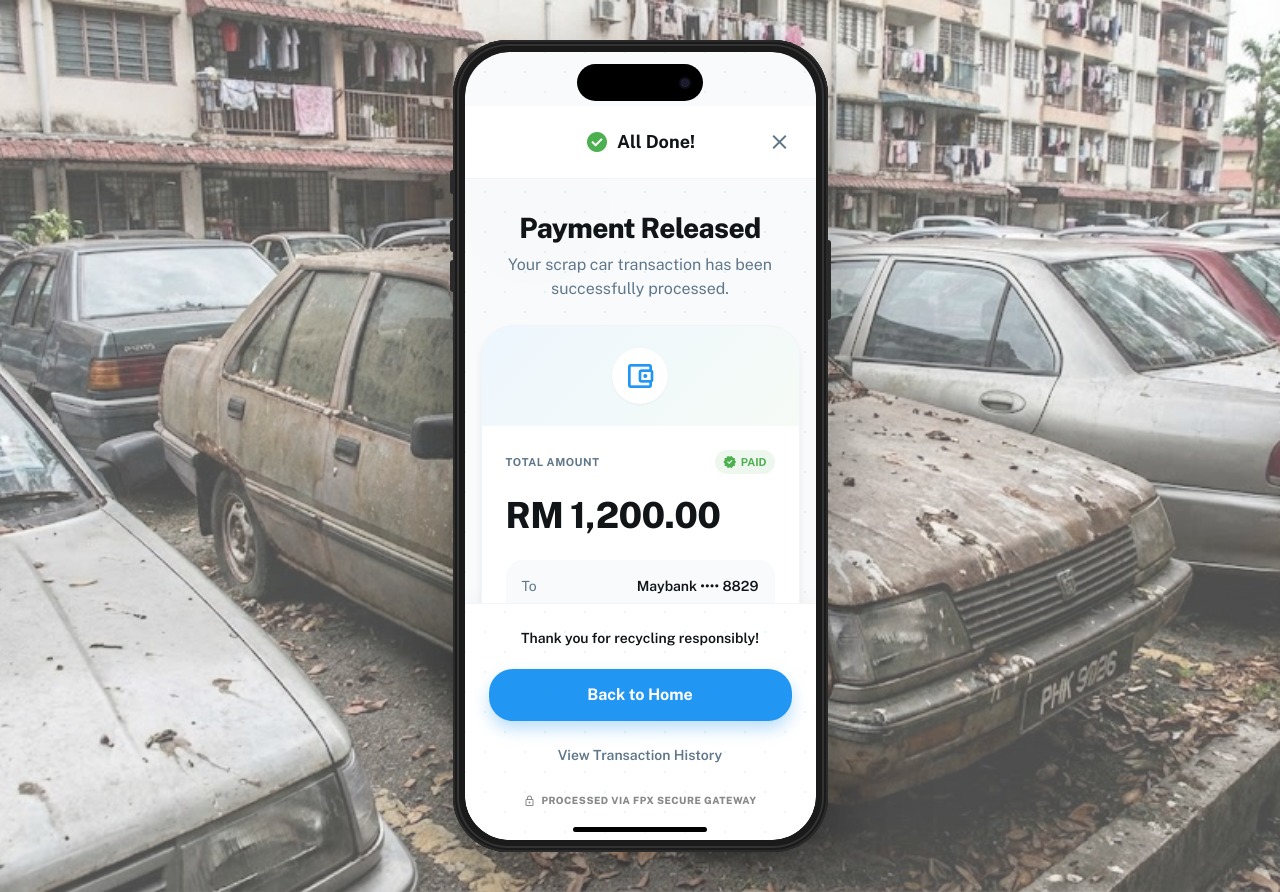
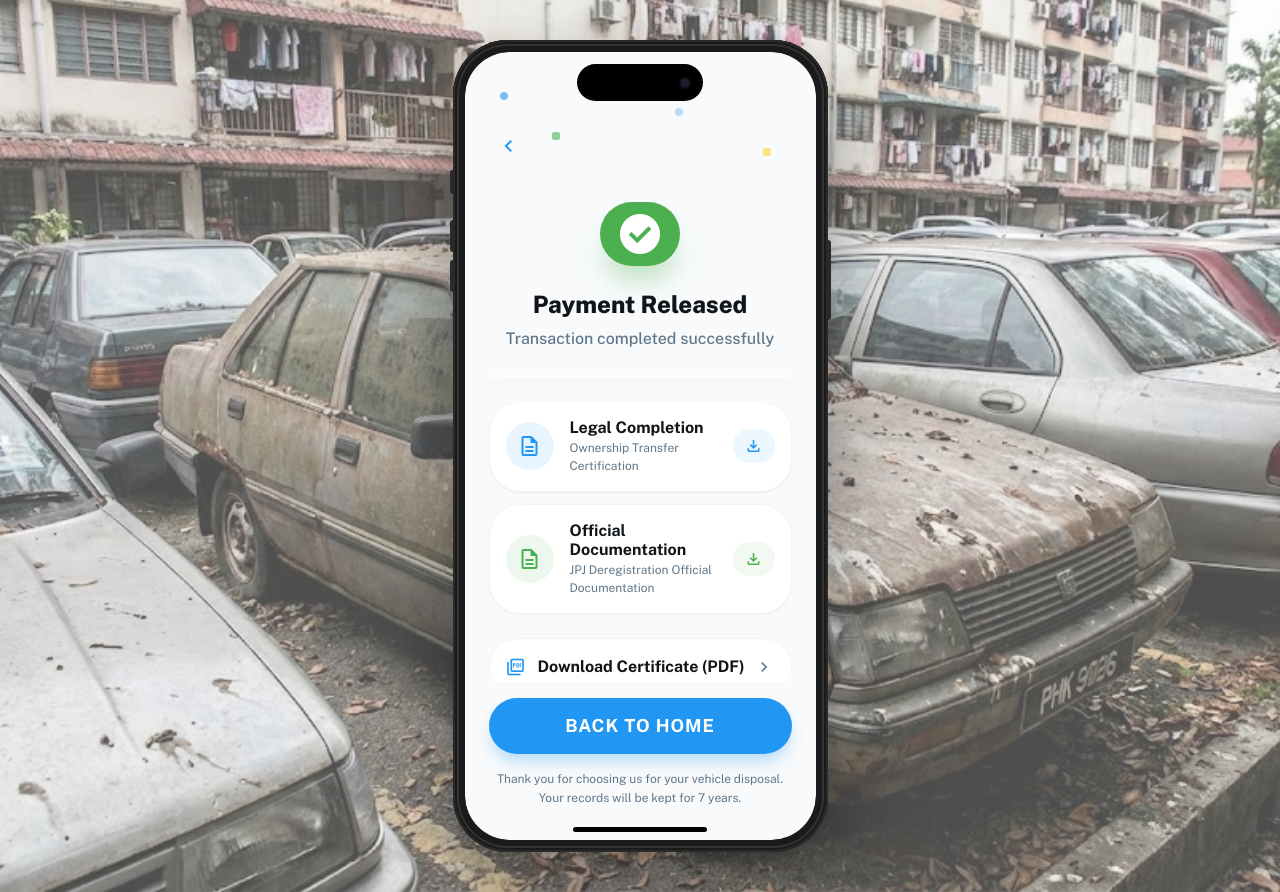
Before and after one commit to naimmazni/scrap2go, a Next.js app: page /payout-confirmation in a window 1280 px wide. Built offline with nearby package versions, Linux system fonts and the light colour scheme.

Commit message:
fix: update navigation route in OwnershipTransferScreen and enhance PayoutConfirmationScreen layout and functionality

```diff
--- a/src/components/screens/OwnershipTransferScreen.tsx
+++ b/src/components/screens/OwnershipTransferScreen.tsx
@@ -113,7 +113,7 @@ const OwnershipTransferScreen: React.FC = () => {
     if (canSubmit) {
       // In real app: save signature blob and transfer data
       console.log('Ownership transfer authorized');
-      router.push('/success');
+      router.push('/jpj-deregistration-success');
     }
   };
 
--- a/src/components/screens/PayoutConfirmationScreen.tsx
+++ b/src/components/screens/PayoutConfirmationScreen.tsx
@@ -1,128 +1,103 @@
 'use client';
 
-// Payout Confirmation / All Done Screen
 import React, { useState } from 'react';
 import { useRouter } from 'next/navigation';
 import { theme, withOpacity } from '@/lib/theme';
 import { Icon, Button, PageContainer } from '@/components/ui';
 
-const PayoutConfirmationScreen: React.FC = () => {
+interface PayoutConfirmationScreenProps {
+  amount?: number;
+}
+
+const PayoutConfirmationScreen: React.FC<PayoutConfirmationScreenProps> = ({ amount = 1200 }) => {
   const router = useRouter();
   const [isDownloading, setIsDownloading] = useState(false);
 
-  // Mock handlers
-  const handleShare = async () => {
-    if (navigator.share) {
-      try {
-        await navigator.share({
-          title: 'Payment Receipt',
-          text: 'Receipt for vehicle scrappage payment.',
-          url: window.location.href,
-        });
-      } catch (error) {
-        console.log('Error sharing:', error);
-      }
-    } else {
-      console.log('Web Share API not supported');
-      // Fallback logic here
-    }
-  };
-
-  const handleDownload = () => {
+  const handleDownloadDocument = () => {
     setIsDownloading(true);
-    // Simulate API call for PDF generation
+    // Simulate PDF download for JPJ deregistration document
     setTimeout(() => {
       setIsDownloading(false);
-      console.log('Download certificate triggered');
+      console.log('JPJ Deregistration Certificate downloaded');
+      // In real implementation, trigger actual PDF download
     }, 1500);
   };
 
   return (
     <PageContainer>
-      {/* Background: Subtle Pattern */}
+      {/* Confetti Particles */}
       <div style={{
         position: 'absolute',
-        inset: 0,
-        backgroundImage: `
-          radial-gradient(circle at 20% 20%, ${withOpacity(theme.colors.success, 0.05)} 0%, transparent 40%),
-          radial-gradient(circle, ${theme.colors.primary} 1.5px, transparent 1.5px),
-          radial-gradient(circle, ${theme.colors.success} 1.5px, transparent 1.5px)
-        `,
-        backgroundSize: '100% 100%, 40px 40px, 40px 40px',
-        backgroundPosition: '0 0, 0 0, 20px 20px',
-        opacity: 0.1,
+        top: 0,
+        left: 0,
+        right: 0,
+        height: 240,
         pointerEvents: 'none',
-        zIndex: 0,
-      }} />
-
-      {/* --- Header --- */}
-      <header style={{
-        display: 'flex',
-        alignItems: 'center',
-        justifyContent: 'space-between',
-        padding: `${theme.spacing.md} ${theme.spacing.lg}`,
-        backgroundColor: 'rgba(255, 255, 255, 0.9)',
-        backdropFilter: 'blur(8px)',
-        borderBottom: `1px solid ${theme.colors.gray100}`,
-        position: 'sticky',
-        top: 0,
-        zIndex: 50,
+        overflow: 'hidden',
+        zIndex: 10,
       }}>
-        {/* Placeholder for balance/alignment */}
-        <div style={{ width: 40 }} />
-
-        <div style={{ display: 'flex', alignItems: 'center', gap: 8 }}>
-          <Icon name="check_circle" size={24} filled color={theme.colors.success} />
-          <h2 style={{
-            fontSize: theme.fontSizes.lg,
-            fontWeight: theme.fontWeights.bold,
-            color: theme.colors.textPrimary,
-          }}>
-            All Done!
-          </h2>
+        <div style={{ position: 'absolute', width: 8, height: 8, backgroundColor: theme.colors.primary, borderRadius: '50%', top: 40, left: '10%', opacity: 0.6 }} />
+        <div style={{ position: 'absolute', width: 8, height: 8, backgroundColor: theme.colors.success, borderRadius: '2px', top: 80, left: '25%', opacity: 0.6 }} />
+        <div style={{ position: 'absolute', width: 8, height: 8, backgroundColor: '#90CAF9', borderRadius: '50%', top: 56, left: '60%', opacity: 0.6 }} />
+        <div style={{ position: 'absolute', width: 8, height: 8, backgroundColor: '#FDD835', borderRadius: '2px', top: 96, left: '85%', opacity: 0.6 }} />
       </div>
 
-        <button
-          onClick={() => router.push('/home')}
-          aria-label="Close"
-          style={{
-            width: 40,
-            height: 40,
-            padding: 0,
-            border: 'none',
-            background: 'none',
-            display: 'flex',
-            alignItems: 'center',
-            justifyContent: 'flex-end',
-            cursor: 'pointer'
-          }}
-        >
-          <Icon name="close" size={24} color={theme.colors.textSecondary} />
-        </button>
-      </header>
-
-      {/* --- Main Content --- */}
       <main style={{
         flex: 1,
         display: 'flex',
         flexDirection: 'column',
+        alignItems: 'center',
+        padding: `${theme.spacing.md} ${theme.spacing.lg} ${theme.spacing.lg}`,
+        width: '100%',
+        maxWidth: 448,
+        margin: '0 auto',
+        gap: 24,
         position: 'relative',
-        paddingBottom: 40,
+        zIndex: 20,
         overflowY: 'auto',
       }}>
+        {/* Back Button */}
+        <div style={{
+          alignSelf: 'flex-start',
+          marginBottom: 8,
+        }}>
+          <Button
+            variant="ghost"
+            onClick={() => router.back()}
+            style={{
+              display: 'flex',
+              alignItems: 'center',
+              gap: 8,
+              padding: `${theme.spacing.xs} ${theme.spacing.sm}`,
+            }}
+          >
+            <Icon name="chevron_left" size={24} color={theme.colors.primary} />
+          </Button>
+        </div>
 
-        {/* Hero Headline */}
+        {/* Success Icon */}
         <div style={{
-          position: 'relative',
-          zIndex: 10,
-          padding: '32px 24px 24px',
-          textAlign: 'center'
+          width: 80,
+          height: 80,
+          borderRadius: theme.borderRadius.full,
+          backgroundColor: theme.colors.success,
+          display: 'flex',
+          alignItems: 'center',
+          justifyContent: 'center',
+          color: '#fff',
+          boxShadow: `0 20px 25px -5px ${withOpacity(theme.colors.success, 0.3)}`,
+          border: `8px solid ${withOpacity(theme.colors.success, 0.15)}`,
         }}>
+          <Icon name="check_circle" size={48} color="#fff" filled />
+        </div>
+
+        {/* Heading */}
+        <div style={{ textAlign: 'center' }}>
           <h1 style={{
-            fontSize: '28px',
-            fontWeight: 800,
-            letterSpacing: '-0.02em',
+            fontSize: theme.fontSizes['2xl'],
+            fontWeight: theme.fontWeights.extrabold || 800,
             color: theme.colors.textPrimary,
+            margin: 0,
             marginBottom: 8,
           }}>
             Payment Released
@@ -130,231 +105,317 @@ const PayoutConfirmationScreen: React.FC = () => {
           <p style={{
             fontSize: theme.fontSizes.base,
             color: theme.colors.textSecondary,
-            maxWidth: '280px',
-            margin: '0 auto',
-            lineHeight: 1.5,
+            margin: 0,
+            fontWeight: theme.fontWeights.medium,
           }}>
-            Your scrap car transaction has been successfully processed.
+            Transaction completed successfully
           </p>
         </div>
 
-        <div style={{ padding: '0 16px', display: 'flex', flexDirection: 'column', gap: 16, position: 'relative', zIndex: 10 }}>
-
-          {/* Card 1: Bank Transfer Receipt */}
+        {/* Receipt Card */}
         <div style={{
+          width: '100%',
           backgroundColor: '#fff',
           borderRadius: theme.borderRadius['2xl'],
-            boxShadow: theme.shadows.md,
-            border: `1px solid ${theme.colors.gray100}`,
           overflow: 'hidden',
+          boxShadow: theme.shadows.lg,
+          border: `1px solid #fff`,
         }}>
-            {/* Visual Header */}
+          {/* Receipt Top - Amount */}
           <div style={{
-              width: '100%',
-              height: 100,
-              background: `linear-gradient(135deg, ${withOpacity(theme.colors.primary, 0.08)} 0%, ${withOpacity(theme.colors.success, 0.05)} 100%)`,
+            padding: 32,
             display: 'flex',
+            flexDirection: 'column',
             alignItems: 'center',
-              justifyContent: 'center',
+            borderBottom: `2px dashed ${withOpacity(theme.colors.gray200, 0.6)}`,
             position: 'relative',
           }}>
+            {/* Dashed border cutouts */}
             <div style={{
-                width: 56,
-                height: 56,
-                borderRadius: '50%',
-                backgroundColor: '#fff',
+              position: 'absolute',
+              left: -12,
+              bottom: -12,
+              width: 24,
+              height: 24,
+              borderRadius: theme.borderRadius.full,
+              backgroundColor: theme.colors.backgroundLight,
+            }} />
+            <div style={{
+              position: 'absolute',
+              right: -12,
+              bottom: -12,
+              width: 24,
+              height: 24,
+              borderRadius: theme.borderRadius.full,
+              backgroundColor: theme.colors.backgroundLight,
+            }} />
+
+            <span style={{
+              fontSize: 11,
+              fontWeight: 700,
+              textTransform: 'uppercase',
+              color: theme.colors.textSecondary,
+              letterSpacing: '0.08em',
+              marginBottom: 8,
+            }}>
+              Amount Paid
+            </span>
+
+            <span style={{
+              fontSize: 48,
+              fontWeight: 900,
+              color: theme.colors.success,
+              lineHeight: 1.2,
+              letterSpacing: '-0.02em',
+              wordWrap: 'break-word',
+              overflow: 'visible',
+            }}>
+              RM {amount.toLocaleString('en-MY', { minimumFractionDigits: 2, maximumFractionDigits: 2 })}
+            </span>
+
+            {/* Bank Details */}
+            <div style={{
+              marginTop: 24,
+              padding: 12,
+              backgroundColor: withOpacity(theme.colors.gray200, 0.3),
+              borderRadius: theme.borderRadius['2xl'],
+              width: '100%',
               display: 'flex',
+              flexDirection: 'column',
               alignItems: 'center',
-                justifyContent: 'center',
-                boxShadow: theme.shadows.sm,
+              gap: 4,
             }}>
-                 <Icon name="account_balance_wallet" size={32} color={theme.colors.primary} />
+              <div style={{ display: 'flex', alignItems: 'center', gap: 8, fontSize: theme.fontSizes.base, fontWeight: 700, color: theme.colors.textPrimary }}>
+                <Icon name="account_balance" size={18} />
+                <span>Maybank</span>
+              </div>
+              <span style={{ fontSize: theme.fontSizes.xs, color: theme.colors.textSecondary }}>
+                Account ending in •••• 1234
+              </span>
             </div>
           </div>
 
           {/* Receipt Details */}
-            <div style={{ padding: 24, display: 'flex', flexDirection: 'column', gap: 6 }}>
-              <div style={{ display: 'flex', justifyContent: 'space-between', alignItems: 'center', marginBottom: 8 }}>
-                <span style={{ fontSize: 11, fontWeight: 700, textTransform: 'uppercase', color: theme.colors.textSecondary, letterSpacing: '0.05em' }}>
-                  Total Amount
-                </span>
-                <div style={{ display: 'flex', alignItems: 'center', gap: 4, padding: '4px 8px', backgroundColor: withOpacity(theme.colors.success, 0.1), borderRadius: 100 }}>
-                  <Icon name="verified" size={14} filled color={theme.colors.success} />
-                  <span style={{ fontSize: 11, fontWeight: 700, color: theme.colors.success, textTransform: 'uppercase' }}>Paid</span>
+          <div style={{
+            padding: 24,
+            backgroundColor: '#fff',
+            display: 'flex',
+            flexDirection: 'column',
+            gap: 12,
+          }}>
+            <div style={{ display: 'flex', justifyContent: 'space-between', fontSize: theme.fontSizes.sm }}>
+              <span style={{ color: theme.colors.textSecondary }}>Transaction Date</span>
+              <span style={{ fontWeight: 700, color: theme.colors.textPrimary }}>24 May 2024, 14:35</span>
+            </div>
+            <div style={{ display: 'flex', justifyContent: 'space-between', fontSize: theme.fontSizes.sm }}>
+              <span style={{ color: theme.colors.textSecondary }}>Reference ID</span>
+              <span style={{ fontWeight: 700, color: theme.colors.textPrimary }}>S2G-8829-XJ9</span>
+            </div>
           </div>
         </div>
 
-              <div style={{ fontSize: 36, fontWeight: 800, color: theme.colors.textPrimary, letterSpacing: '-0.02em' }}>
-                RM 1,200.00
-              </div>
-
-              <div style={{ marginTop: 12, padding: 16, backgroundColor: theme.colors.backgroundLight, borderRadius: theme.borderRadius.lg, display: 'flex', flexDirection: 'column', gap: 12 }}>
-                <div style={{ display: 'flex', justifyContent: 'space-between' }}>
-                   <span style={{ fontSize: theme.fontSizes.sm, color: theme.colors.textSecondary }}>To</span>
-                   <span style={{ fontSize: theme.fontSizes.sm, fontWeight: 600, color: theme.colors.textPrimary }}>Maybank •••• 8829</span>
-                </div>
-                <div style={{ width: '100%', height: 1, backgroundColor: theme.colors.gray200 }} />
-                <div style={{ display: 'flex', justifyContent: 'space-between' }}>
-                   <span style={{ fontSize: theme.fontSizes.sm, color: theme.colors.textSecondary }}>Ref ID</span>
-                   <span style={{ fontSize: theme.fontSizes.sm, fontWeight: 600, color: theme.colors.textPrimary }}>#TRX-8829-X2</span>
-                </div>
-              </div>
-
-              <button
-                onClick={handleShare}
-                style={{
-                  marginTop: 8,
+        {/* Document Cards Section */}
+        <div style={{ width: '100%', display: 'flex', flexDirection: 'column', gap: 12 }}>
+          {/* Ownership Transfer Certification */}
+          <div style={{
             width: '100%',
-                  height: 44,
-                  borderRadius: theme.borderRadius.lg,
-                  border: `1px solid ${theme.colors.gray200}`,
-                  backgroundColor: '#fff',
-                  color: theme.colors.textPrimary,
-                  fontSize: theme.fontSizes.sm,
-                  fontWeight: 600,
-                  display: 'flex',
-                  alignItems: 'center',
-                  justifyContent: 'center',
-                  gap: 8,
-                  cursor: 'pointer',
-                  transition: 'background-color 0.2s',
-                }}
-              >
-                <Icon name="share" size={18} />
-                Share Receipt
-              </button>
-            </div>
-          </div>
-
-          {/* Card 2: Legal Completion */}
-          <div style={{
-            padding: 20,
+            padding: 16,
             backgroundColor: '#fff',
             borderRadius: theme.borderRadius['2xl'],
-            boxShadow: theme.shadows.sm,
             border: `1px solid ${theme.colors.gray100}`,
             display: 'flex',
             alignItems: 'center',
             gap: 16,
+            boxShadow: theme.shadows.sm,
           }}>
             <div style={{
               width: 48,
               height: 48,
               borderRadius: theme.borderRadius.xl,
-              backgroundColor: withOpacity('#6366f1', 0.1),
+              backgroundColor: withOpacity(theme.colors.primary, 0.1),
               display: 'flex',
               alignItems: 'center',
               justifyContent: 'center',
               flexShrink: 0,
             }}>
-              <Icon name="description" size={24} color="#6366f1" />
+              <Icon name="description" size={24} color={theme.colors.primary} />
             </div>
 
             <div style={{ flex: 1 }}>
-              <h3 style={{ fontSize: theme.fontSizes.base, fontWeight: 700, color: theme.colors.textPrimary, marginBottom: 2 }}>
-                Official Certificate
+              <h3 style={{
+                fontSize: theme.fontSizes.base,
+                fontWeight: theme.fontWeights.bold,
+                color: theme.colors.textPrimary,
+                margin: 0,
+                marginBottom: 2,
+              }}>
+                Legal Completion
               </h3>
-              <p style={{ fontSize: theme.fontSizes.xs, color: theme.colors.textSecondary, lineHeight: 1.4 }}>
-                JPJ Deregistration Proof
+              <p style={{
+                fontSize: theme.fontSizes.xs,
+                color: theme.colors.textSecondary,
+                margin: 0,
+              }}>
+                Ownership Transfer Certification
               </p>
             </div>
 
             <button
-              onClick={handleDownload}
-              disabled={isDownloading}
+              onClick={handleDownloadDocument}
               style={{
                 padding: '8px 12px',
                 borderRadius: theme.borderRadius.lg,
-                backgroundColor: isDownloading ? theme.colors.gray100 : '#f0f2f5',
-                color: isDownloading ? theme.colors.textSecondary : theme.colors.textPrimary,
-                fontSize: theme.fontSizes.xs,
-                fontWeight: 700,
+                backgroundColor: isDownloading ? theme.colors.gray100 : withOpacity(theme.colors.primary, 0.08),
+                color: theme.colors.primary,
                 border: 'none',
                 display: 'flex',
                 alignItems: 'center',
-                gap: 6,
+                justifyContent: 'center',
                 cursor: isDownloading ? 'default' : 'pointer',
+                transition: 'background-color 0.2s',
               }}
             >
-              {isDownloading ? (
-                <span>Loading...</span>
-              ) : (
-                <>
-                  <Icon name="download" size={16} />
-                  <span>PDF</span>
-                </>
-              )}
+              <Icon name="download" size={18} />
             </button>
           </div>
 
+          {/* JPJ Deregistration Documentation */}
+          <div style={{
+            width: '100%',
+            padding: 16,
+            backgroundColor: '#fff',
+            borderRadius: theme.borderRadius['2xl'],
+            border: `1px solid ${theme.colors.gray100}`,
+            display: 'flex',
+            alignItems: 'center',
+            gap: 16,
+            boxShadow: theme.shadows.sm,
+          }}>
+            <div style={{
+              width: 48,
+              height: 48,
+              borderRadius: theme.borderRadius.xl,
+              backgroundColor: withOpacity(theme.colors.success, 0.1),
+              display: 'flex',
+              alignItems: 'center',
+              justifyContent: 'center',
+              flexShrink: 0,
+            }}>
+              <Icon name="description" size={24} color={theme.colors.success} />
             </div>
-      </main>
 
-      {/* --- Footer / Bottom Actions --- */}
-      <div style={{
-        padding: 24,
-        paddingBottom: 32,
-        backgroundColor: '#fff',
-        borderTop: `1px solid ${theme.colors.gray100}`,
-        display: 'flex',
-        flexDirection: 'column',
-        gap: 16,
-        boxShadow: '0 -4px 20px rgba(0,0,0,0.03)',
+            <div style={{ flex: 1 }}>
+              <h3 style={{
+                fontSize: theme.fontSizes.base,
+                fontWeight: theme.fontWeights.bold,
+                color: theme.colors.textPrimary,
+                margin: 0,
+                marginBottom: 2,
               }}>
-        <div style={{ textAlign: 'center', marginBottom: 4 }}>
-          <p style={{ fontSize: theme.fontSizes.sm, fontWeight: 600, color: theme.colors.textPrimary }}>
-             Thank you for recycling responsibly!
+                Official Documentation
+              </h3>
+              <p style={{
+                fontSize: theme.fontSizes.xs,
+                color: theme.colors.textSecondary,
+                margin: 0,
+              }}>
+                JPJ Deregistration Official Documentation
               </p>
             </div>
 
-        <div style={{ display: 'flex', flexDirection: 'column', gap: 12 }}>
+            <button
+              onClick={handleDownloadDocument}
+              style={{
+                padding: '8px 12px',
+                borderRadius: theme.borderRadius.lg,
+                backgroundColor: isDownloading ? theme.colors.gray100 : withOpacity(theme.colors.success, 0.08),
+                color: theme.colors.success,
+                border: 'none',
+                display: 'flex',
+                alignItems: 'center',
+                justifyContent: 'center',
+                cursor: isDownloading ? 'default' : 'pointer',
+                transition: 'background-color 0.2s',
+              }}
+            >
+              <Icon name="download" size={18} />
+            </button>
+          </div>
+        </div>
+
+        {/* Download PDF Button */}
+        <button
+          style={{
+            width: '100%',
+            padding: '16px',
+            borderRadius: theme.borderRadius['2xl'],
+            border: `1px solid ${theme.colors.gray100}`,
+            backgroundColor: '#fff',
+            display: 'flex',
+            alignItems: 'center',
+            justifyContent: 'space-between',
+            fontSize: theme.fontSizes.base,
+            fontWeight: theme.fontWeights.bold,
+            color: theme.colors.textPrimary,
+            cursor: 'pointer',
+            transition: 'background-color 0.2s',
+          }}
+          onMouseOver={(e) => e.currentTarget.style.backgroundColor = theme.colors.backgroundLight}
+          onMouseOut={(e) => e.currentTarget.style.backgroundColor = '#fff'}
+        >
+          <span style={{ display: 'flex', alignItems: 'center', gap: 12 }}>
+            <Icon name="picture_as_pdf" size={20} color={theme.colors.primary} />
+            Download Certificate (PDF)
+          </span>
+          <Icon name="chevron_right" size={20} color={theme.colors.textSecondary} />
+        </button>
+      </main>
+
+      {/* Footer */}
+      <footer style={{
+        width: '100%',
+        maxWidth: 448,
+        margin: '0 auto',
+        padding: `16px ${theme.spacing.lg} 32px`,
+      }}>
         <Button
           fullWidth
           size="lg"
           onClick={() => router.push('/home')}
           style={{
-              height: 52,
-              borderRadius: theme.borderRadius.xl,
-              fontSize: theme.fontSizes.base,
-              fontWeight: 700,
-              boxShadow: theme.shadows.primary,
+            height: 56,
+            borderRadius: theme.borderRadius['2xl'],
+            boxShadow: `0 10px 15px -3px ${withOpacity(theme.colors.primary, 0.3)}`,
+            textTransform: 'uppercase',
+            fontWeight: theme.fontWeights.bold,
+            letterSpacing: '0.05em',
           }}
         >
           Back to Home
         </Button>
 
-          <button
-            style={{
-              width: '100%',
-              height: 44,
-              display: 'flex',
-              alignItems: 'center',
-              justifyContent: 'center',
+        <p style={{
+          marginTop: 16,
+          textAlign: 'center',
+          fontSize: theme.fontSizes.xs,
           color: theme.colors.textSecondary,
-              fontWeight: 600,
-              fontSize: theme.fontSizes.sm,
-              background: 'none',
-              border: 'none',
-              cursor: 'pointer',
-              transition: 'color 0.2s',
-            }}
-            onMouseOver={(e) => e.currentTarget.style.color = theme.colors.primary}
-            onMouseOut={(e) => e.currentTarget.style.color = theme.colors.textSecondary}
-          >
-            View Transaction History
-          </button>
-        </div>
-
-        {/* Secure Badge */}
-        <div style={{ display: 'flex', justifyContent: 'center', alignItems: 'center', gap: 6, opacity: 0.5 }}>
-          <Icon name="lock" size={12} />
-          <span style={{ fontSize: 10, textTransform: 'uppercase', fontWeight: 800, letterSpacing: '0.05em' }}>
-            Processed via FPX Secure Gateway
-          </span>
-        </div>
-      </div>
+          lineHeight: 1.6,
+        }}>
+          Thank you for choosing us for your vehicle disposal. Your records will be kept for 7 years.
+        </p>
+      </footer>
     </PageContainer>
   );
 };
 
+const handleShare = () => {
+  if (navigator.share) {
+    navigator.share({
+      title: 'Payment Receipt',
+      text: 'My scrap car payment has been released!',
+      url: window.location.href,
+    }).catch(() => console.log('Share cancelled'));
+  }
+};
+
 export default PayoutConfirmationScreen;
```
Lines whose indentation alone changed are shown as unchanged.
